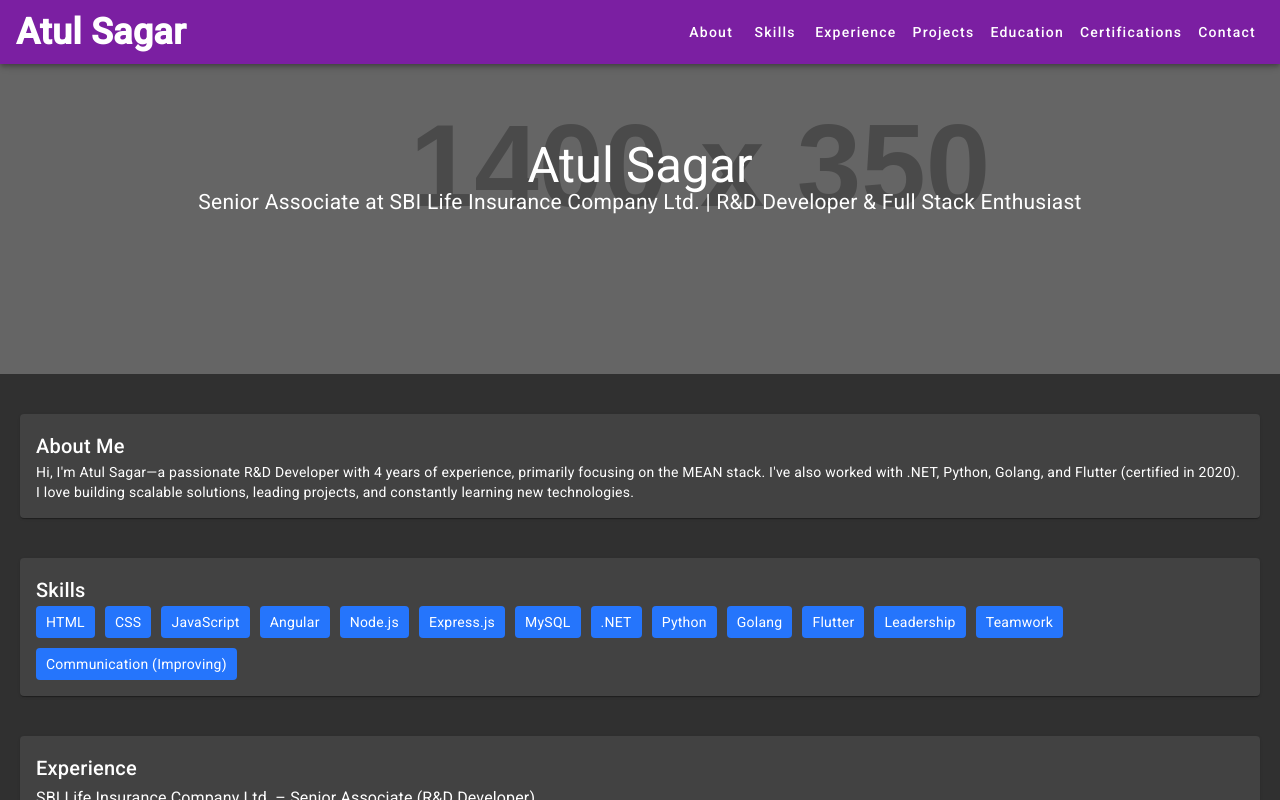
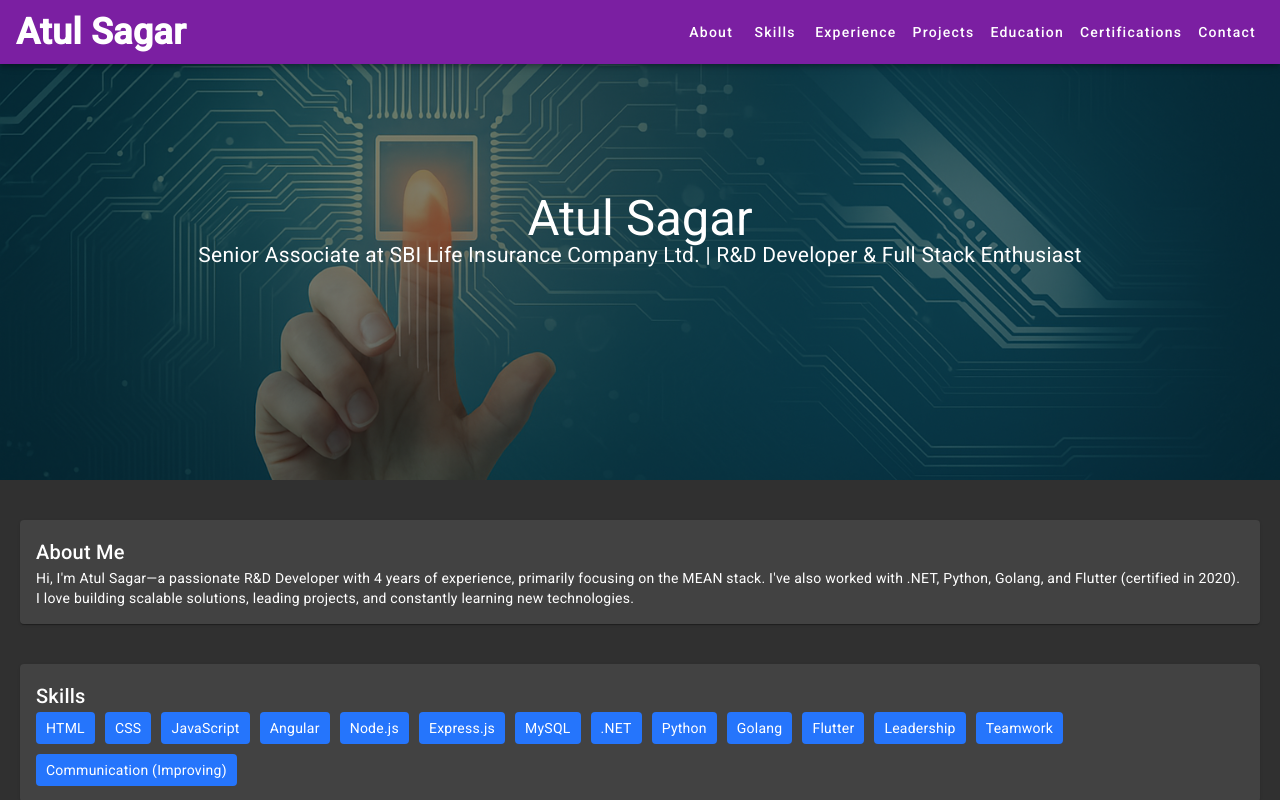
Before and after one commit to Atul-Sagar/my-portfolio-mean, an Angular app: page / in a window 1280 px wide. Built offline with nearby package versions, Linux system fonts and the light colour scheme.

Commit message:
Added Hero image

```diff
--- a/src/app/app.component.scss
+++ b/src/app/app.component.scss
@@ -39,25 +39,60 @@
 
 .hero{
     position: relative;
-    background: url('https://placehold.co/1400x350');
+    background: url('../assets/ChatGPT-hero.png');
+    background-size: cover;
+    background-position: center;
     color: #fff;
     text-align: center;
-    padding: 150px 20px;
+    height: 60vh;
+    width: 100%;
+    display: flex;
+    justify-content: center;
+    align-items: center;
 }
 
 .hero-overlay{
     position: absolute;
-    top: 0;
-    left: 0;
-    right: 0;
-    bottom: 0;
+    top: 0;left: 0;right: 0;bottom: 0;
     background: rgba(0, 0, 0, 0.5);
 }
 
 .hero-content{
     position: relative;
     z-index: 2;
+    display: flex;
+    flex-direction: column;
+    justify-content: center;
+    align-items: center;
 }
+
+
+// .hero{
+//     position: relative;
+//     background: url('../assets/ChatGPT-hero.png');
+//     color: #fff;
+//     text-align: center;
+//     padding: 150px 20px;
+//     height: 60%;
+//     width: 100%;
+// }
+
+// .hero-overlay{
+//     position: absolute;
+//     top: 0;
+//     left: 0;
+//     right: 0;
+//     bottom: 0;
+//     background: rgba(0, 0, 0, 0.5);
+//     display: flex;
+//     justify-content: center;
+//     align-items: center;
+// }
+
+// .hero-content{
+//     position: relative;
+//     z-index: 2;
+// }
 
 .hero h1{
     font-size: 3.5em;
```
Also changed, not shown: src/assets/ChatGPT-hero.png (added).
